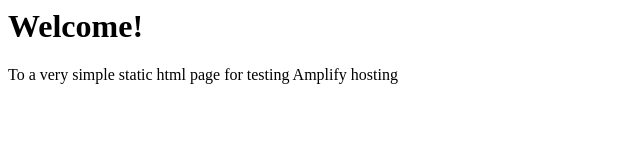
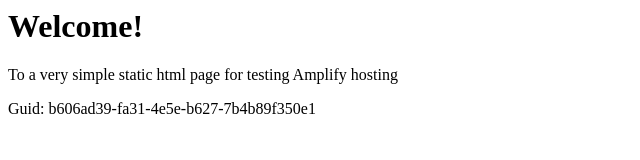
Before and after one commit to aws-aemilia-gru/Github-PR-Commit-Integration-Test-DoNotTouch-Gith-P5X5MO5I-v1-preprod-sa-east-1, a website: page src/index.html in a window 1280 px wide. Shown: the whole page, without its empty margins (0-640 px from the left). Drawn offline with Linux system fonts and the light colour scheme.

Commit message:
commit from integ tests

```diff
--- a/src/index.html
+++ b/src/index.html
@@ -1,3 +1,5 @@
+
+
 <html lang="en">
 
 <head>
@@ -10,6 +12,6 @@
 <body>
     <h1>Welcome!</h1>
     <p>To a very simple static html page for testing Amplify hosting</p>
-</body>
+    <p>Guid: b606ad39-fa31-4e5e-b627-7b4b89f350e1</p></body>
 
 </html>
```
